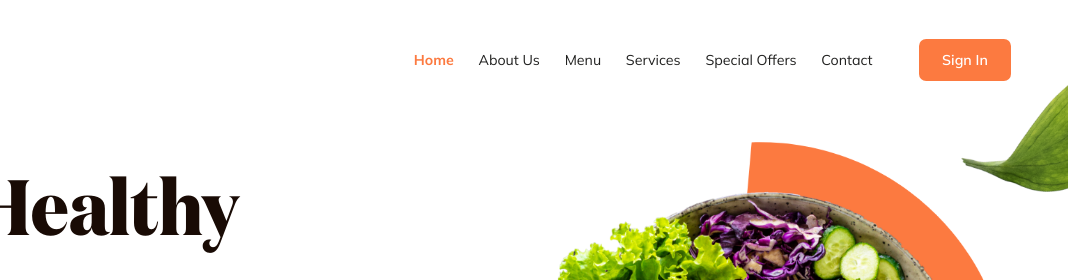
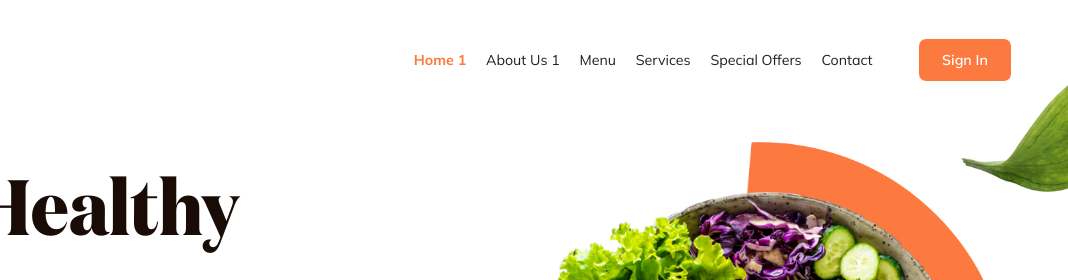
Before and after one commit to sadabdhrubo1997/kitchenoo, a plain HTML site: page index.html in a window 1280 px wide. Shown: the top 280 px of the page, 212-1280 px from the left. Drawn offline with Linux system fonts and the light colour scheme.

Commit message:
menu changes

```diff
--- a/index.html
+++ b/index.html
@@ -29,8 +29,8 @@
                 <div class="menu">
                     <div class="nav">
                         <ul>
-                            <li class="active"><a href="index.html">Home</a></li>
-                            <li><a href="#offer">About Us</a></li>
+                            <li class="active"><a href="index.html">Home 1</a></li>
+                            <li><a href="#offer">About Us 1</a></li>
                             <li><a href="#signature">Menu</a></li>
                             <li><a href="#">Services</a></li>
                             <li><a href="#">Special Offers</a></li>
```
